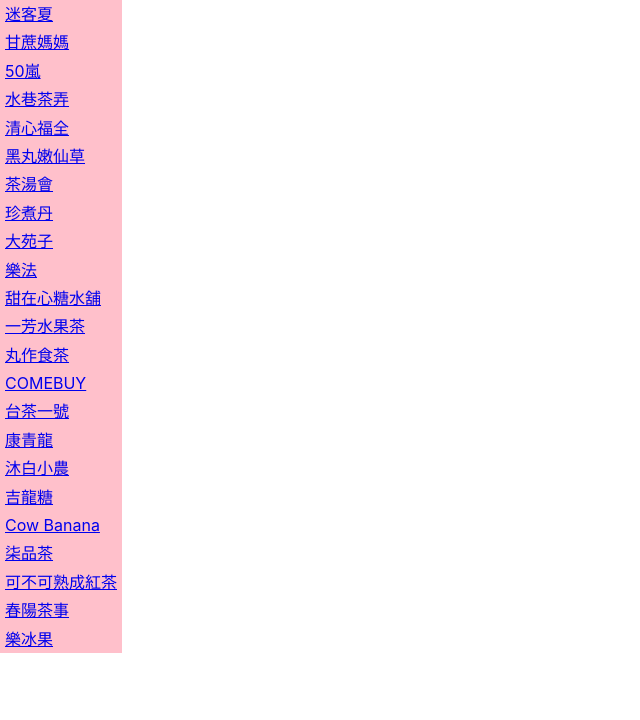
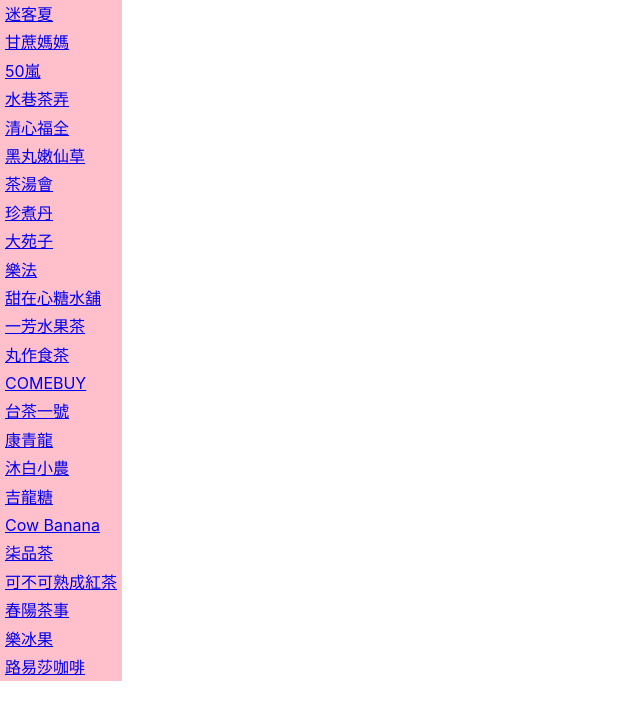
Before and after one commit to TroyCode/react-104di-drinks, a React app: page / in a window 1280 px wide. Shown: the top 720 px of the page, without its empty margins (0-640 px from the left). Built offline with nearby package versions, Linux system fonts and the light colour scheme.

Commit message:
docs(shop): add louisacoffee

```diff
--- a/src/data.js
+++ b/src/data.js
@@ -205,7 +205,16 @@
     fax: null,
     orderLink: '@lebingo',
     linkType: 'line',
-  }
+  },
+  louisacoffee: {
+    chtName: '路易莎咖啡',
+    menuSrc: 'https://i.imgur.com/NiTNl0f.jpg',
+    bnhName: '新店寶橋店',
+    tel: '02 2912 2920',
+    fax: null,
+    orderLink: null,
+    linkType: null,
+  },
 };
 
 export default shopData;
```
